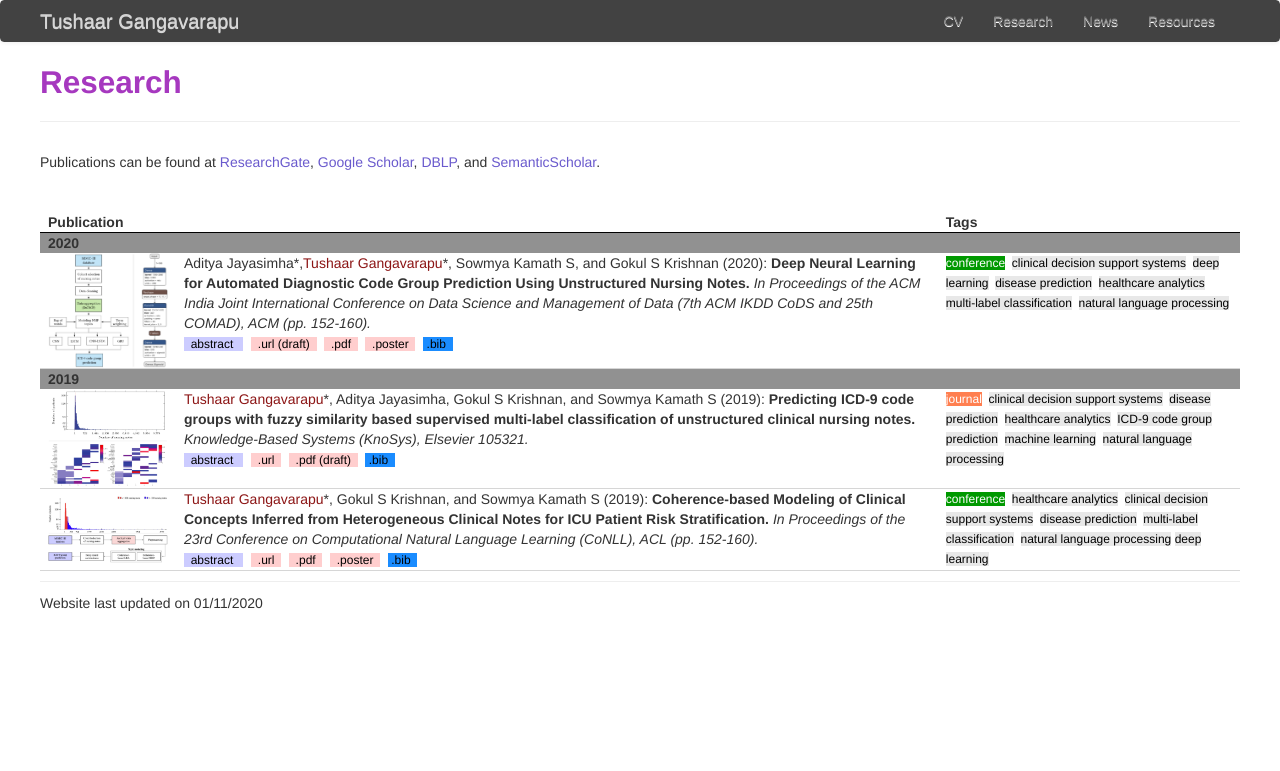
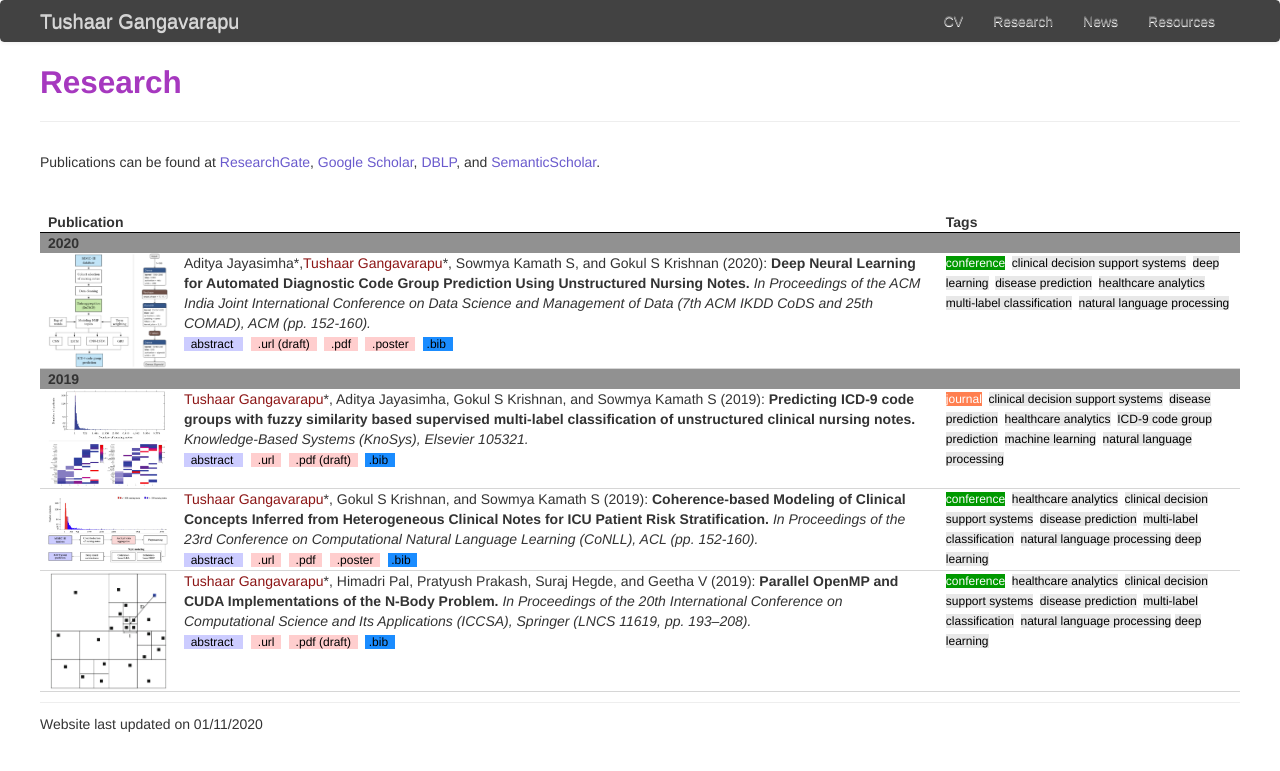
Before and after one commit to TushaarGVS/tushaargvs.github.io, a Jekyll site: the page built from pages/research.html, in a window 1280 px wide. Shown: the top 771 px of the page. Built offline with Jekyll 4.4.1, drawn with Linux system fonts in a browser that asks for light colours; nearby versions of some CDN libraries.

Commit message:
Customizing the website

```diff
--- a/pages/research.html
+++ b/pages/research.html
@@ -276,4 +276,74 @@ description: Tushaar Gangavarapu's research
       <span style="color:black;background-color: #E8E8E8">deep learning</span>&nbsp;
     </td>
   </tr>
+
+  <tr style="border-bottom: 1px solid #D6D6D6;">
+    <td>
+      <img src="../assets/pub_images/iccsa-2019.png" style="max-width: 120px; height: auto;vertical-align: left;">
+    </td>
+    <td style="font-weight: normal;vertical-align: top;">
+      <font color="#8c1515">Tushaar Gangavarapu</font>*, Himadri Pal, Pratyush Prakash, Suraj Hegde, and Geetha V (2019): <b>Parallel OpenMP and CUDA Implementations of the N-Body Problem.</b> <i>In Proceedings of the 20th International Conference on Computational Science and Its Applications (ICCSA), Springer (LNCS 11619, pp. 193–208).</i>
+      <br/>
+
+      <span style="color:white;background-color:#ccccff;font-size:12px;cursor: pointer;" onclick="
+        $('.abs-dialog').dialog({
+          modal: true,
+          autoOpen: false,
+          closeOnEscape: false,
+          open: function(event, ui) {
+            $('.ui-dialog-titlebar-close', ui.dialog || ui).hide();
+          }
+        });
+        $('#abs-dialog-iccsa').dialog('open');"><font color="black">&nbsp; abstract &nbsp;</font>
+        <div class="abs-dialog" id="abs-dialog-iccsa" style="display:none;">
+          <span class="abs-close" onclick="$('#abs-dialog-iccsa').dialog('close');" style="cursor: pointer;">x</a></span><br/><br/>
+
+          <b>Parallel OpenMP and CUDA Implementations of the N-Body Problem.</b></br><br/>
+
+          The <i>N</i>-body problem, in the field of astrophysics, predicts the movements of the planets and their gravitational interactions. This paper aims at developing efficient and high-performance implementations of two versions of the N-body problem. Adaptive tree structures are widely used in <i>N</i>-body simulations. Building and storing the tree and the need for work-load balancing pose significant challenges in high-performance implementations. Our implementations use various cores in CPU and GPU via efficient work-load balancing with data and task parallelization. The contributions include OpenMP and Nvidia CUDA implementations to parallelize force computation and mass distribution, and achieve competitive performance in terms of speedup and running time which is empirically justified and graphed. This research not only aids as an alternative to complex simulations but also to other big data applications requiring work-load distribution and computationally expensive procedures.
+        </div>
+      </span>&nbsp;
+
+      <span style="color:white;background-color:#FFCECE;font-size:12px;cursor: pointer;"> <a href="https://doi.org/10.1007/978-3-030-24289-3_16" target="_blank"><font color="black">&nbsp; .url &nbsp;</font></a></span>&nbsp;
+
+      <span style="color:white;background-color:#FFCECE;cursor: pointer;font-size:12px;"> <a href="../assets/publications/iccsa-2019-draft.pdf"><font color="black">&nbsp; .pdf (draft) &nbsp;</font></a></span>&nbsp;
+
+      <span style="color:white;background-color:#1a8cff;cursor: pointer;font-size:12px;" onclick="
+        $('.bib-dialog').dialog({
+          modal: true,
+          autoOpen: false,
+          closeOnEscape: false,
+          open: function(event, ui) {
+            $('.ui-dialog-titlebar-close', ui.dialog || ui).hide();
+          }
+        });
+        $('#bib-dialog-iccsa').dialog('open');"><font color="black">&nbsp;.bib &nbsp;</font>
+        <div class="bib-dialog" id="bib-dialog-iccsa" style="display:none;">
+          <span class="abs-close" onclick="$('#bib-dialog-iccsa').dialog('close');" style="cursor: pointer;">x</a></span><br/><br/>
+
+          <b>Parallel OpenMP and CUDA Implementations of the N-Body Problem.</b></br><br/>
+
+          @inproceedings{gangavarapu-iccsa-2019,<br/>
+          &nbsp;&nbsp;&nbsp;author="Gangavarapu, Tushaar and Pal, Himadri and Prakash, Pratyush and Hegde, Suraj and Geetha, V.",<br/>
+          &nbsp;&nbsp;&nbsp;title="Parallel OpenMP and CUDA Implementations of the N-Body Problem",<br/>
+          &nbsp;&nbsp;&nbsp;booktitle="Computational Science and Its Applications - ICCSA 2019",<br/>
+          &nbsp;&nbsp;&nbsp;year="2019",<br/>
+          &nbsp;&nbsp;&nbsp;publisher="Springer International Publishing",<br/>
+          &nbsp;&nbsp;&nbsp;address="Cham",<br/>
+          &nbsp;&nbsp;&nbsp;pages="193-208",<br/>
+          &nbsp;&nbsp;&nbsp;isbn="978-3-030-24289-3"<br/>
+          }
+        </div>
+      </span>
+    </td>
+    <td style="font-weight: normal; font-size:12px;vertical-align: top;">
+      <span style="color:white;background-color: #090">conference</span>&nbsp;
+      <span style="color:black;background-color: #E8E8E8">healthcare analytics</span>&nbsp;
+      <span style="color:black;background-color: #E8E8E8">clinical decision support systems</span>&nbsp;
+      <span style="color:black;background-color: #E8E8E8">disease prediction</span>&nbsp;
+      <span style="color:black;background-color: #E8E8E8">multi-label classification</span>&nbsp;
+      <span style="color:black;background-color: #E8E8E8">natural language processing</span>
+      <span style="color:black;background-color: #E8E8E8">deep learning</span>&nbsp;
+    </td>
+  </tr>
 </table>
```
Also changed, not shown: assets/pub_images/iccsa-2019.png (added), 1 other file.
